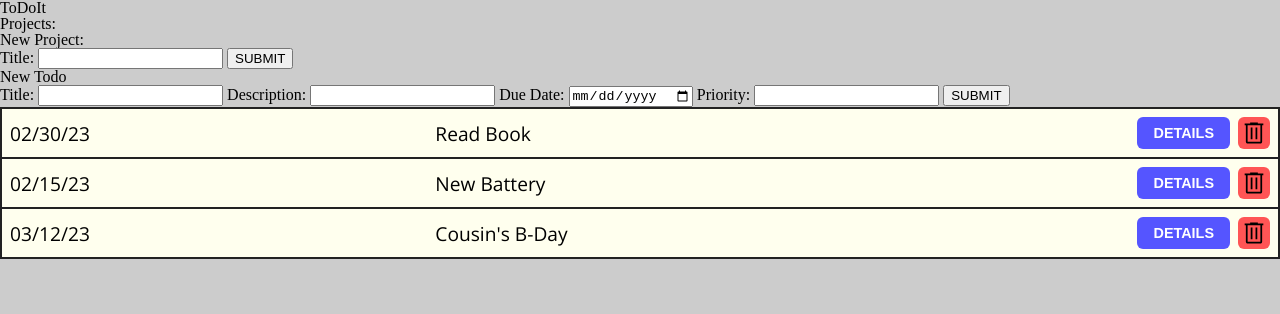
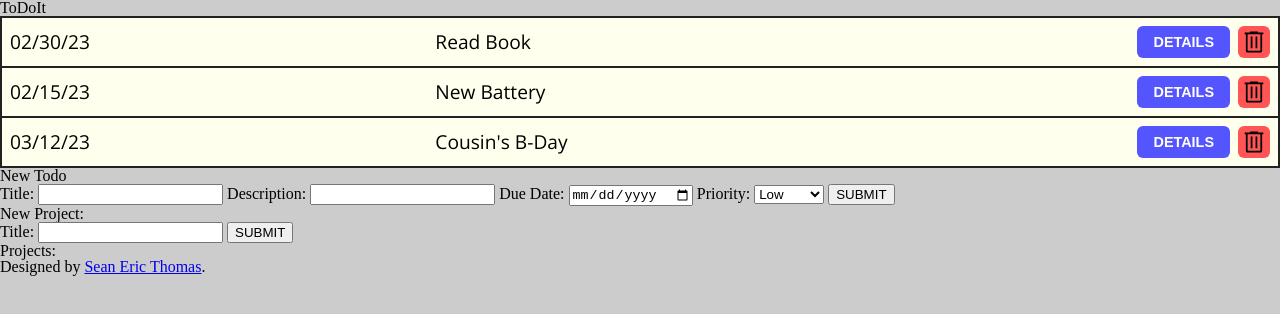
Before and after one commit to MongrelArchitect/todo-list, a plain HTML site: page index.html in a window 1280 px wide. Drawn offline with nearby package versions, Linux system fonts and the light colour scheme.

Commit message:
Tweak styling

```diff
--- a/index.html
+++ b/index.html
@@ -9,34 +9,43 @@
     <div class="grayout hidden"></div>
     <div class="heading"><h1>ToDoIt</h1></div>
     <div class="container">
+      <div class="todos"></div>
       <div class="controls">
-        <div class="projects">
-          <h2>Projects:</h2>
-          <ul class="projects-list">
-          </ul>
-          <form>
-            <h3>New Project:</h3>
-            <label for="new-project-title">Title:</label>
-            <input type="text" id="new-project-title">
-            <button type="button" id="submit-new-project">SUBMIT</button>
-          </form>
-        </div>
         <div class="add-todo">
           <h2>New Todo</h2>
           <form>
             <label for="new-title">Title:</label>
-            <input type="text" id="new-title">
+            <input type="text" id="new-title" />
             <label for="new-desc">Description:</label>
-            <input type="text" id="new-desc">
+            <input type="text" id="new-desc" />
             <label for="new-due">Due Date:</label>
-            <input type="date" id="new-due">
+            <input type="date" id="new-due" />
             <label for="new-prior">Priority:</label>
-            <input type="text" id="new-prior">
+            <select id="new-prior">
+              <option value="Low">Low</option>
+              <option value="Medium">Medium</option>
+              <option value="High">High</option>
+            </select>
             <button type="button" id="new-todo">SUBMIT</button>
           </form>
         </div>
+        <div class="projects">
+          <form>
+            <h2>New Project:</h2>
+            <label for="new-project-title">Title:</label>
+            <input type="text" id="new-project-title" />
+            <button type="button" id="submit-new-project">SUBMIT</button>
+          </form>
+          <h2>Projects:</h2>
+          <ul class="projects-list"></ul>
+        </div>
       </div>
-      <div class="todos"></div>
+    </div>
+    <div class="footer">
+      Designed by
+      <a target="_blank" href="http://www.seanericthomas.com"
+        >Sean Eric Thomas</a
+      >.
     </div>
     <script src="./main.js"></script>
   </body>
```
